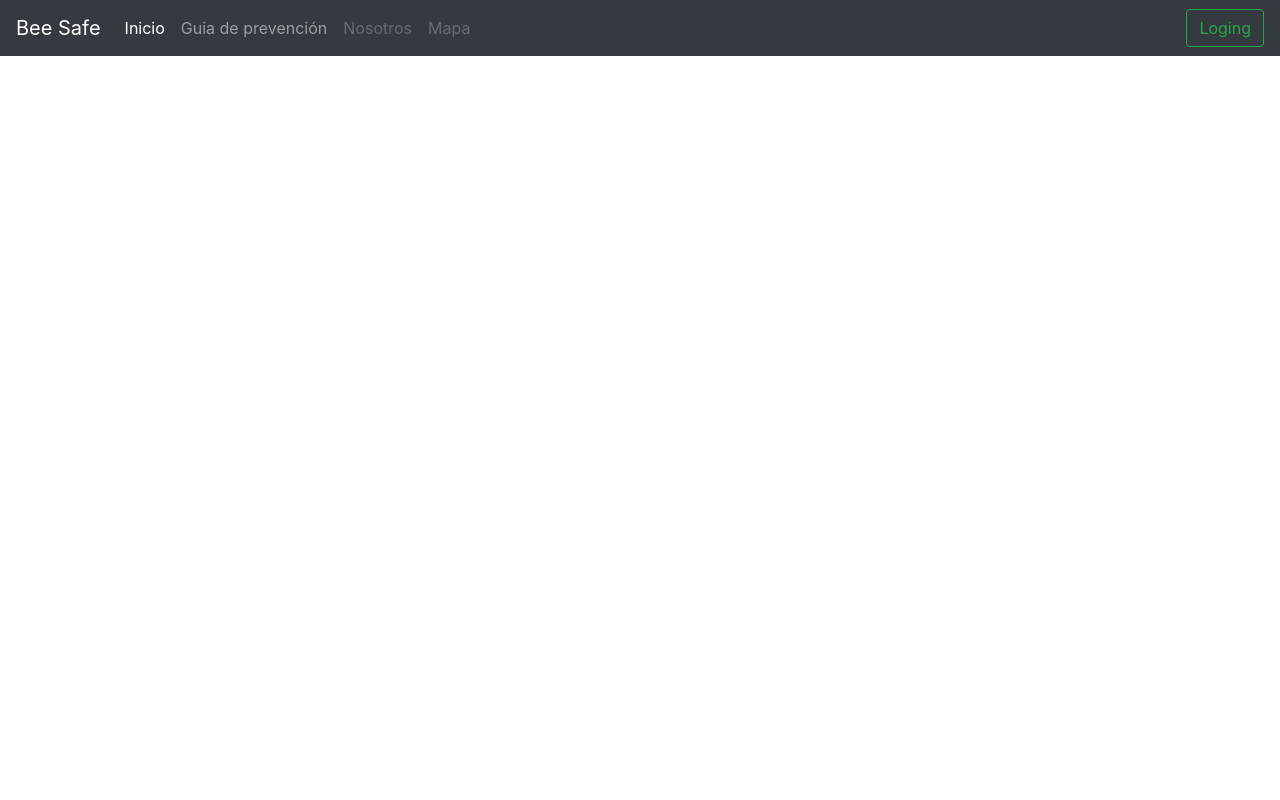
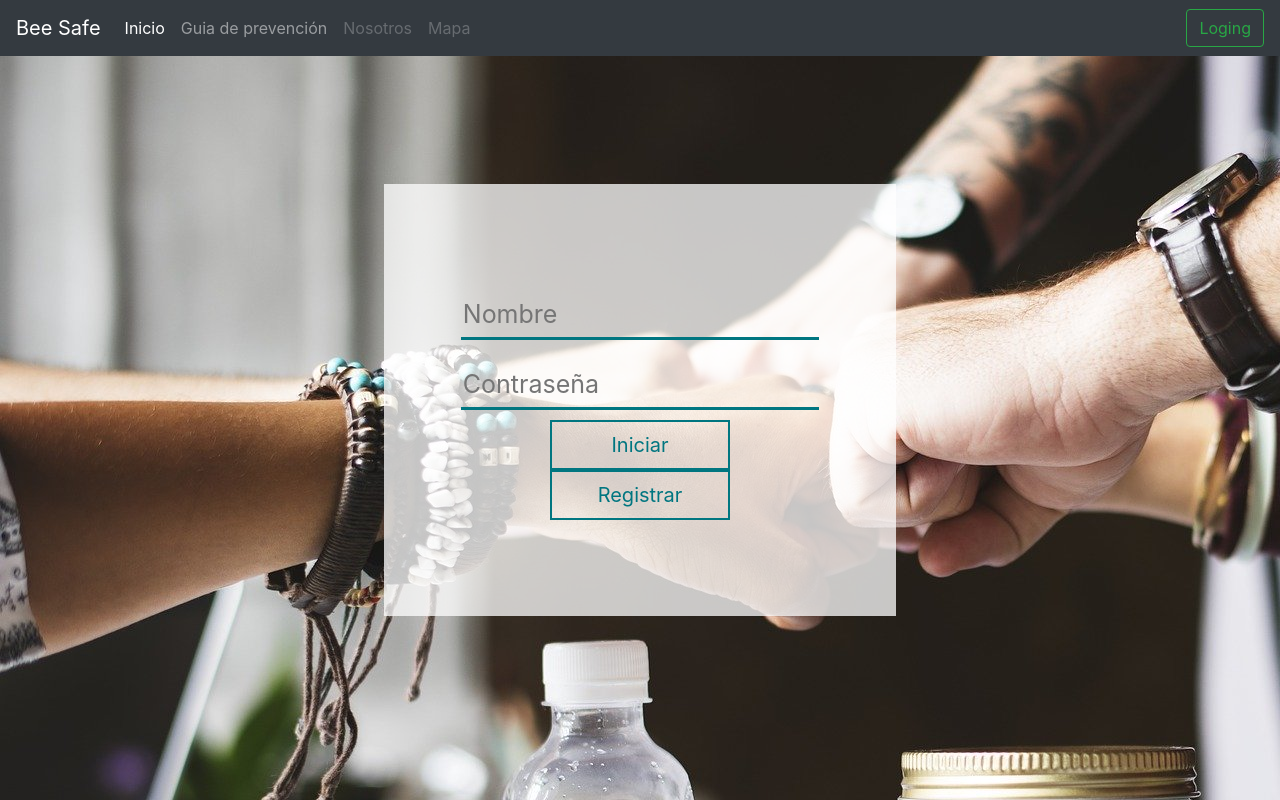
Before and after one commit to HackathonNicaragua2019/Bee-Safe, a PHP site: page /login.php in a window 1280 px wide. Run offline with PHP 8.4, Linux system fonts and the light colour scheme.

Commit message:
feat(BD and views): Se realizo la encriptacion de la contraseña para crear el login y se crearon nuevas pantallas para errores de usuario

```diff
--- /dev/null
+++ b/css/styleLogin.css
@@ -0,0 +1,43 @@
+#contenedorLogin{
+    width: 100vw;
+    height: 100vh;
+    display: flex;
+    align-items: center;
+    align-content: center;
+    justify-content: center;
+    background-color: purple;
+    background-image: url('../asset/img/Banners/banner2.jpg');
+}
+
+.formularioLoging{
+    width: 40%;
+    padding-top: 12vh;
+    padding-bottom: 12vh;
+    display: flex;
+    flex-flow: column;
+    align-self: center;
+    background-color: rgba(255,255,255,0.75);
+}
+
+.textLogin{
+    width: 70%;
+    height: 50px;
+    margin-top: 10px;
+    margin-bottom: 10px;
+    background-color: rgba(0,0,0,0);
+    border:0px solid black;
+    border-bottom: 3px solid rgba(0,118,128,1);
+    align-self: center;
+    color: rgba(0,118,128,1);
+    font-size: 25px;
+}
+
+.inputBotonLogin{
+    width: 35%;
+    height: 50px;
+    border: 2px solid rgba(0,118,128,1);
+    background-color: rgba(0,118,128,0);
+    color: rgba(0,118,128,1);
+    align-self: center;
+    font-size: 20px;
+}
--- a/footer.php
+++ b/footer.php
@@ -2,5 +2,6 @@
     <script src="https://code.jquery.com/jquery-3.3.1.slim.min.js" integrity="sha384-q8i/X+965DzO0rT7abK41JStQIAqVgRVzpbzo5smXKp4YfRvH+8abtTE1Pi6jizo" crossorigin="anonymous"></script>
     <script src="https://cdnjs.cloudflare.com/ajax/libs/popper.js/1.14.7/umd/popper.min.js" integrity="sha384-UO2eT0CpHqdSJQ6hJty5KVphtPhzWj9WO1clHTMGa3JDZwrnQq4sF86dIHNDz0W1" crossorigin="anonymous"></script>
     <script src="https://stackpath.bootstrapcdn.com/bootstrap/4.3.1/js/bootstrap.min.js" integrity="sha384-JjSmVgyd0p3pXB1rRibZUAYoIIy6OrQ6VrjIEaFf/nJGzIxFDsf4x0xIM+B07jRM" crossorigin="anonymous"></script>
+    <script src="js/app.js"></script>
 </body>
 </html>
--- a/header.php
+++ b/header.php
@@ -10,6 +10,7 @@
     <link rel="stylesheet" href="css/style.css">
     <link rel="stylesheet" href="css/styleIndex.css">
     <link rel="stylesheet" href="css/styleRegister.css">
+    <link rel="stylesheet" href="css/styleLogin.css">
     <link href="https://fonts.googleapis.com/css?family=Montserrat&display=swap" rel="stylesheet">
     <link href="https://fonts.googleapis.com/css?family=Montserrat&display=swap" rel="stylesheet">
     <script src="https://stackpath.bootstrapcdn.com/bootstrap/4.3.1/js/bootstrap.min.js" integrity="sha384-JjSmVgyd0p3pXB1rRibZUAYoIIy6OrQ6VrjIEaFf/nJGzIxFDsf4x0xIM+B07jRM" crossorigin="anonymous"></script>
@@ -17,7 +18,7 @@
 <body>
     <div class="contenedor">
         <nav class="navbar navbar-expand-md navbar-dark fixed-top bg-dark">
-        <a class="navbar-brand" href="#">Bee Safe</a>
+        <a class="navbar-brand" href="index.php">Bee Safe</a>
         <button class="navbar-toggler collapsed" type="button" data-toggle="collapse" data-target="#navbarCollapse" aria-controls="navbarCollapse" aria-expanded="false" aria-label="Toggle navigation">
         <span class="navbar-toggler-icon"></span>
         </button>
@@ -27,7 +28,7 @@
             <a class="nav-link" href="index.php">Inicio <span class="sr-only">(current)</span></a>
             </li>
             <li class="nav-item">
-            <a class="nav-link" href="#">Guia de prevención</a>
+            <a class="nav-link" href="guia.php">Guia de prevención</a>
             </li>
             <li class="nav-item">
             <a class="nav-link disabled" href="#">Nosotros</a>
--- a/js/app.js
+++ b/js/app.js
@@ -1,3 +1,8 @@
 /*function geoLocalizar(){
     var x= document.getElementById('geoloalizar');
 }*/
+
+
+function goRegistro(){
+    location.href="register.php";
+}
--- a/login.php
+++ b/login.php
@@ -1,10 +1,10 @@
 <?php include('header.php'); ?>
-    <div class="contenedor">
+    <div class="contenedor" id="contenedorLogin">
         <form action="" class="formularioLoging">
-            <input type="text" placeholder="Nombre" name="nombreUsuario">
-            <input type="text" placeholder="Contraseña" name="contraseñaUsuario">
-            <input type="submit" value="Iniciar">
-            <input type="button" value="Registrar" onclick="windows.location.href='register.php'">
+            <input type="text" placeholder="Nombre" name="nombreUsuario" class="textLogin">
+            <input type="text" placeholder="Contraseña" name="contraseñaUsuario" class="textLogin">
+            <input type="submit" value="Iniciar" class="inputBotonLogin">
+            <input type="button" value="Registrar" onclick="goRegistro()" class="inputBotonLogin">
         </form>
     </div>
 <?php include('footer.php'); ?>
--- /dev/null
+++ b/nosotros.php
@@ -0,0 +1,4 @@
+<?php include('header.php'); ?>
+    <div class="contenedorNosotros">
+    </div>
+<?php include('footer.php'); ?>
```
